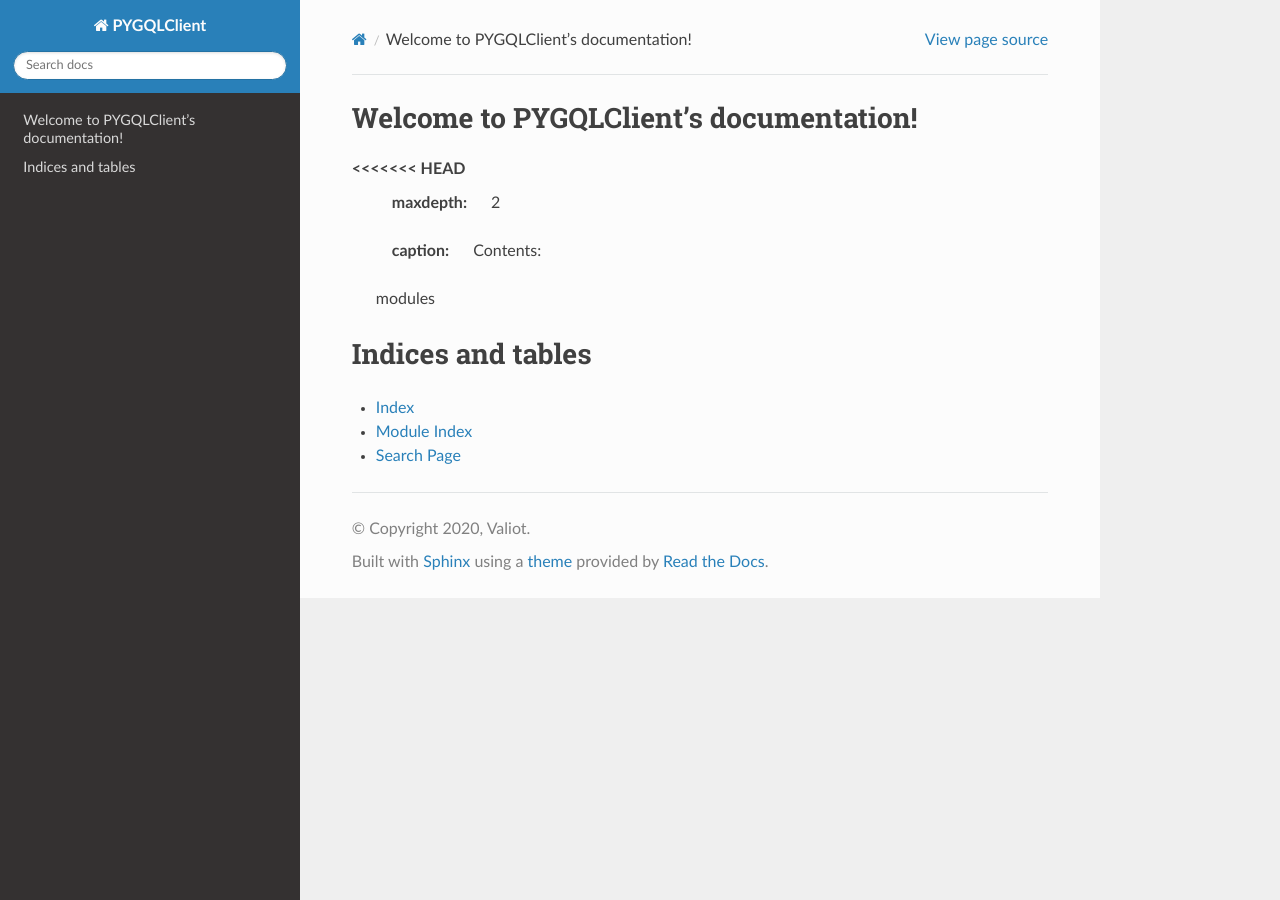
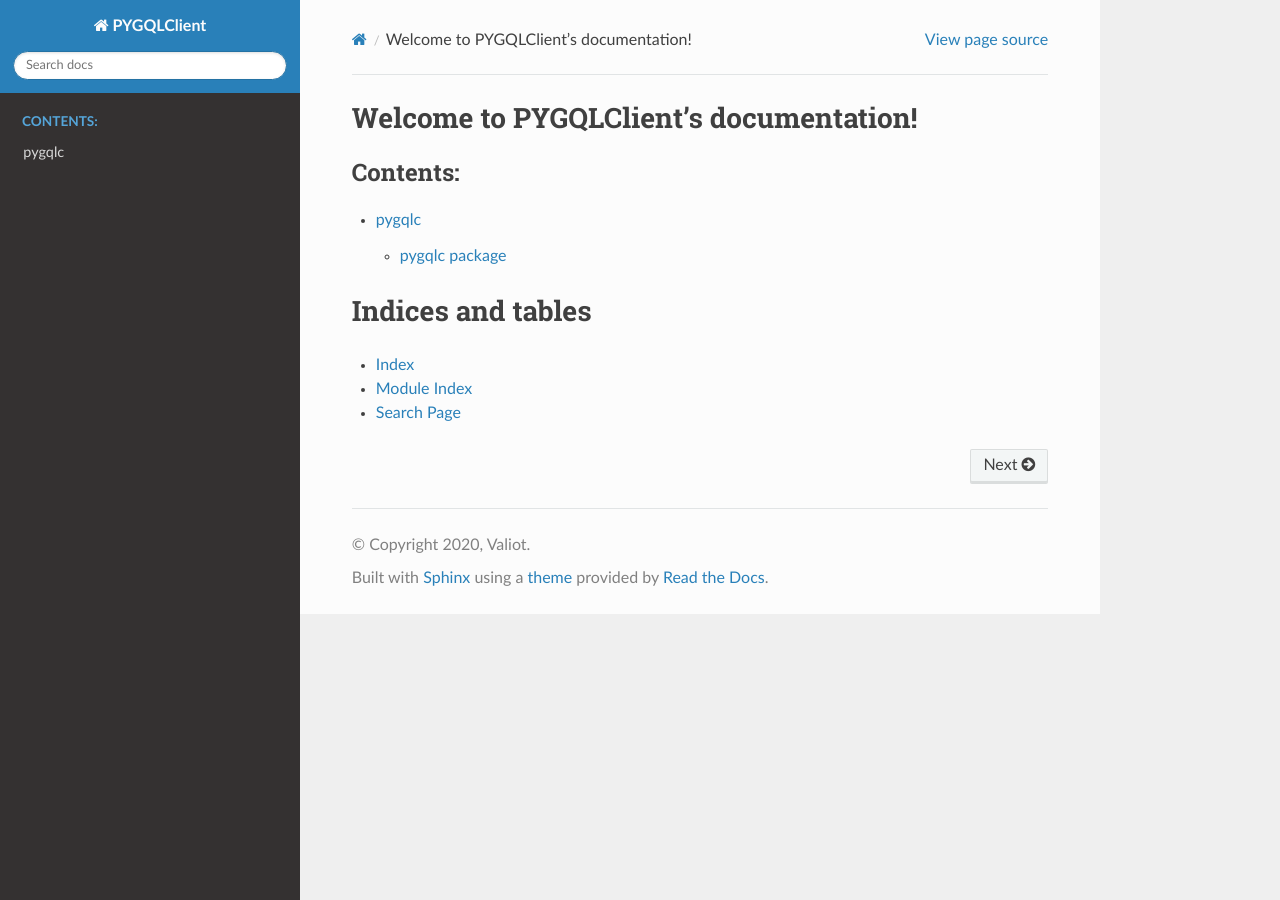
Before and after one commit to valiot/pygqlc, a Sphinx documentation site: the page built from docs/index.rst, in a window 1280 px wide. Built offline with Sphinx 7.4.7 and the Read the Docs theme 2.0.0, drawn with Linux system fonts in a browser that asks for light colours.

Commit message:
Fixed confict tags

```diff
--- a/docs/index.rst
+++ b/docs/index.rst
@@ -7,11 +7,7 @@
 =======================================
 
 .. toctree::
-<<<<<<< HEAD
    :maxdepth: 2
-=======
-   :maxdepth: 4
->>>>>>> 5f7a14d49ad6dc5624c398b98912851402e16e6f
    :caption: Contents:
 
    modules
```
Also changed, not shown: 2 other files.
